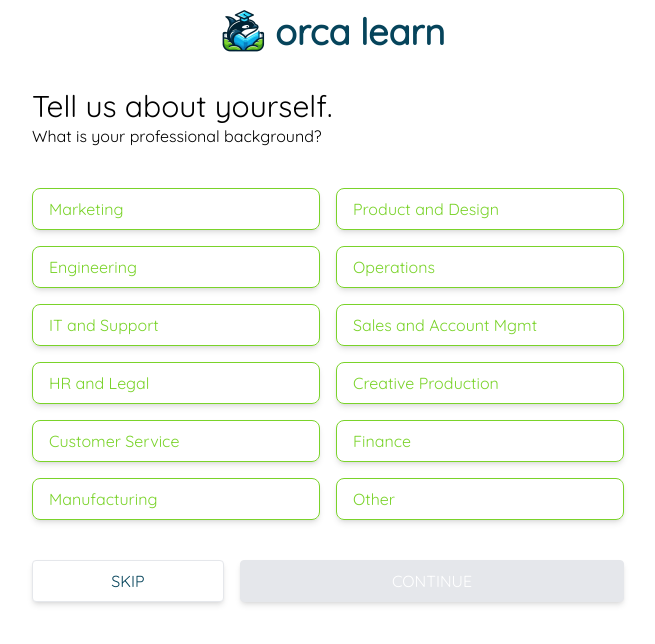
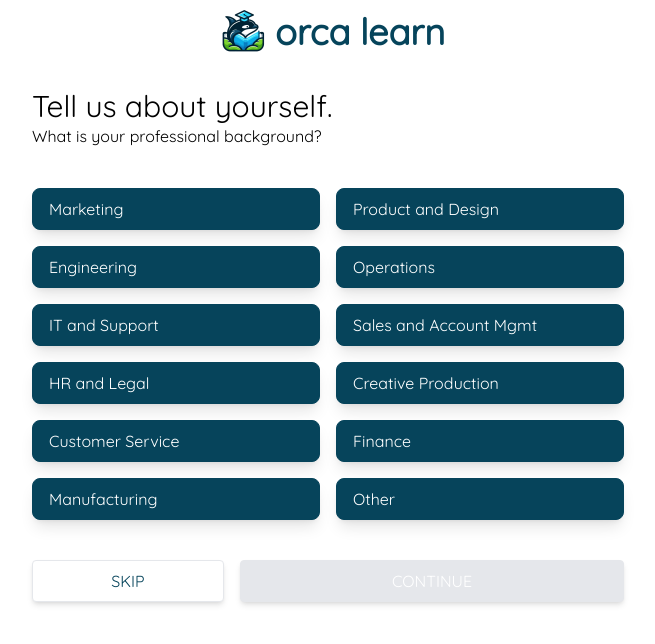
Before and after one commit to justincaryk/next-starter, a Next.js app: page /occupation in a window 1280 px wide. Shown: the top 644 px of the page, without its empty margins (312-967 px from the left). Built offline with nearby package versions, Linux system fonts and the light colour scheme.

Commit message:
card color readability improvement. still ugly

```diff
--- a/src/components/parts/card.tsx
+++ b/src/components/parts/card.tsx
@@ -10,10 +10,10 @@ interface CardProps extends BaseHTMLAttributes<HTMLLIElement> {
 }
 
 export default function Card({ onClick, i, active = false, className = '', children }: CardProps) {
-  const baseStyles = 'rounded-lg px-4 py-2 cursor-pointer shadow-md border';
-  const hoverStyles = 'hover:bg-green-md hover:text-white hover:border-green-md';
-  const inactiveStyles = 'border-green-md text-green-md';
-  const activeStyles = 'border-blue-dark bg-blue-dark text-blue-md';
+  const baseStyles = 'rounded-lg px-4 py-2 cursor-pointer shadow-lg border';
+  const hoverStyles = 'hover:bg-blue-light hover:text-blue-dark hover:border-blue-light';
+  const inactiveStyles = 'border-blue-dark bg-blue-dark text-white';
+  const activeStyles = 'border-green-dark bg-green-dark text-white';
 
   const classes = twMerge(
     baseStyles,
```
